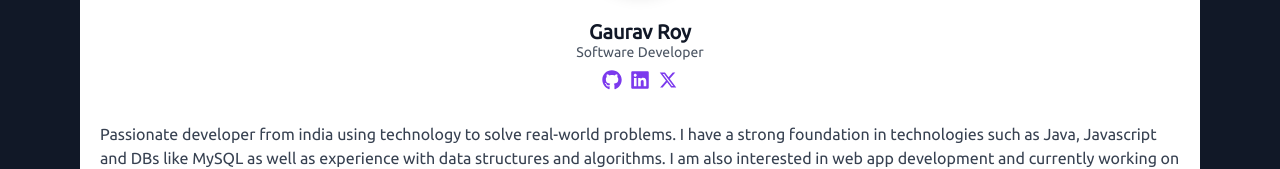
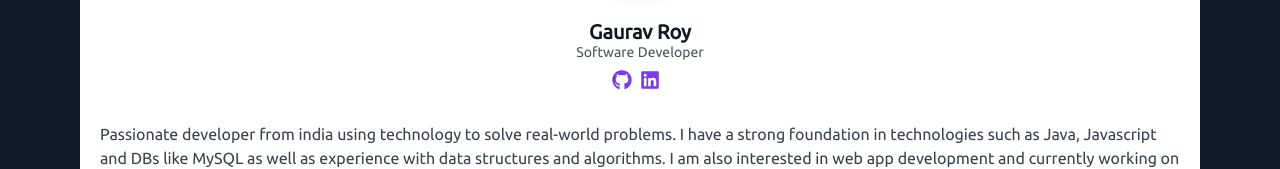
Before and after one commit to gauravxroy/react-portfolio, a React (Create React App) app: page / in a window 1280 px wide. Shown: the part 1178-1347 px from the top of the page. Built offline with nearby package versions, Linux system fonts and the light colour scheme; a web font is replaced by a local one.

Commit message:
new changes

```diff
--- a/public/index.html
+++ b/public/index.html
@@ -4,7 +4,7 @@
 <head>
   <meta charset="utf-8" />
 
-  <link rel="shortcut icon" href="./G-logo.png" type="image/x-icon">
+  <!-- <link rel="shortcut icon" href="./G-logo.png" type="image/x-icon"> -->
   <meta name="viewport" content="width=device-width, initial-scale=1" />
   <meta name="theme-color" content="#000000" />
   <meta name="description" content="Gaurav's personal Portfolio web app" />
--- a/src/components/UI/About.jsx
+++ b/src/components/UI/About.jsx
@@ -1,7 +1,7 @@
 import React from "react";
 import AvatarImg from "../Asset/Images/profile-pic.png";
 import { FaGithub, FaLinkedin } from "react-icons/fa";
-import { RiTwitterXFill } from "react-icons/ri";
+// import { RiTwitterXFill } from "react-icons/ri";
 const About = () => {
   return (
     <section id="about" className=" bg-[#111827] ">
@@ -53,10 +53,7 @@ const About = () => {
                   </a>
                 </span>
                 <span>
-                  <a href="/">
-                    {" "}
-                    <RiTwitterXFill size={20} />
-                  </a>
+                  <a href="/"> {/* <RiTwitterXFill size={20} /> */}</a>
                 </span>
               </div>
             </div>
```
Also changed, not shown: 1 other file (tests, documents, lock files or other folders).
